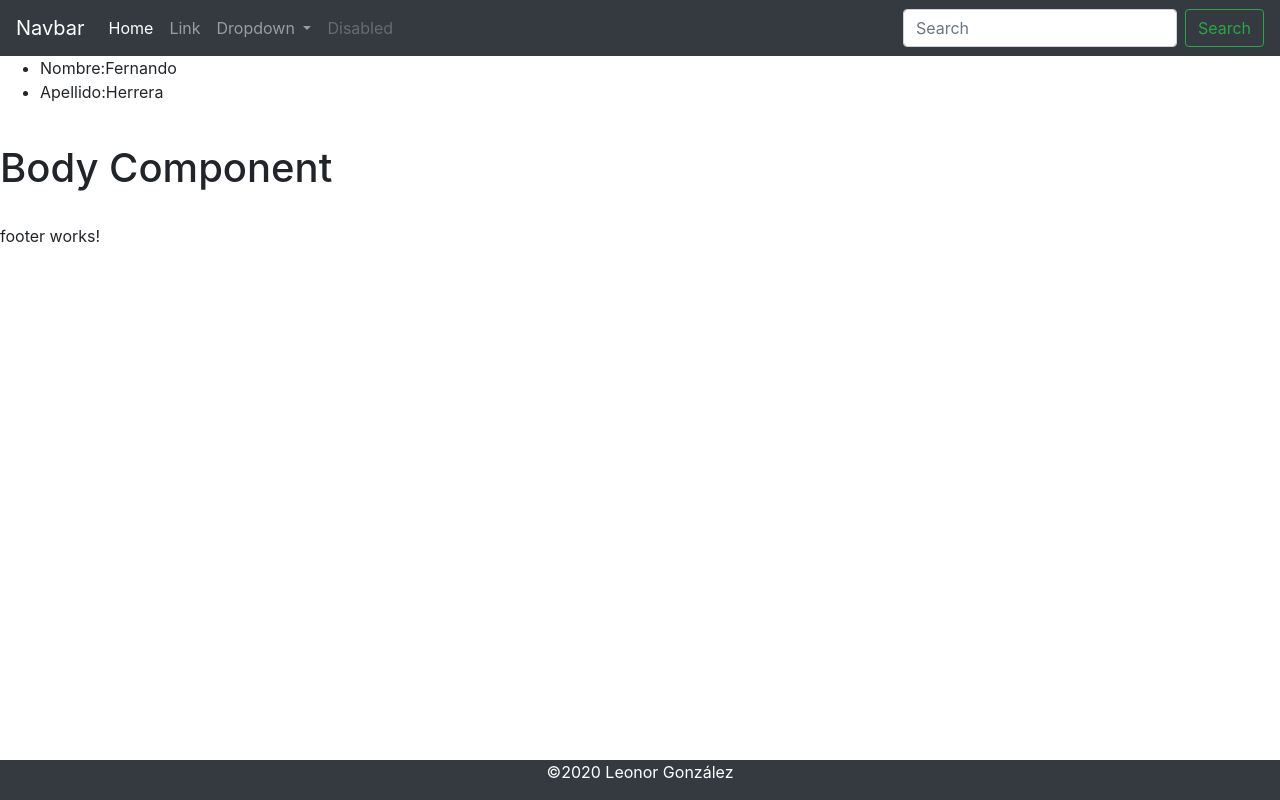
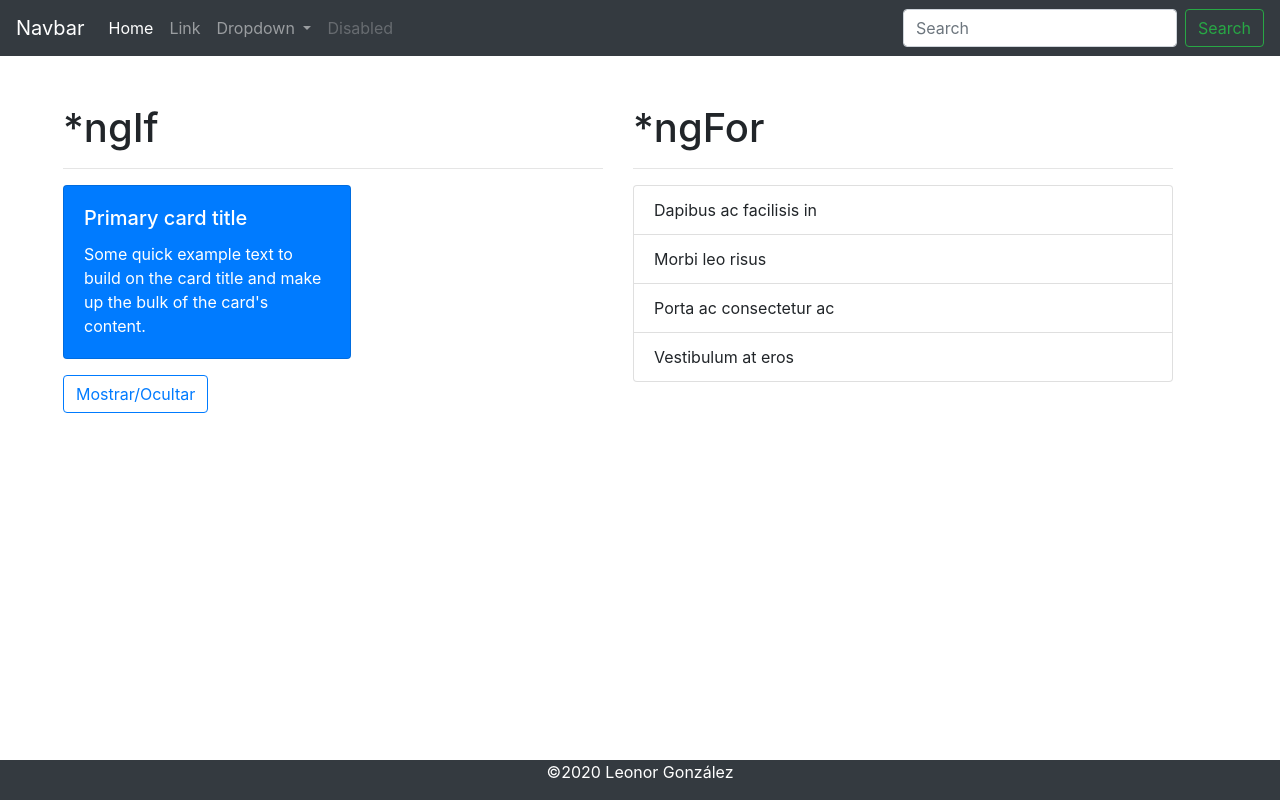
Before and after one commit to Alonsogcl/01-HOLA-MUNDO, an Angular app: page / in a window 1280 px wide. Built offline with nearby package versions, Linux system fonts and the light colour scheme.

Commit message:
diseño de body component utilizando bootstrap

```diff
--- a/src/app/app.component.html
+++ b/src/app/app.component.html
@@ -1,9 +1,13 @@
 <!--<h1>Hola Mundo</h1>-->
 <app-header></app-header>
 
-<ul>
+<!--<ul>
     <li>Nombre:{{nombre}}</li>
     <li>Apellido:{{apellido}}</li>
-</ul>
-<app-body class="container"></app-body>
+    </ul>
+<app-body class="container"></app-body> Para que aparezca centrado el div de *ngIf *ngFor se mete en un div-->
+<div class="container m-5">
+    <app-body></app-body>
+</div>
+
 <app-footer></app-footer>
--- a/src/app/components/body/body.component.html
+++ b/src/app/components/body/body.component.html
@@ -1 +1,30 @@
-<h1>Body Component</h1>
+<!--<h1>Body Component</h1>-->
+
+<div class="row">
+    <div class="col">
+        <h1>*ngIf</h1>
+        <hr />
+        <div class="card text-white bg-primary mb-3" style="max-width: 18rem;">
+            <!--<div class="card-header">Header</div>-->
+            <div class="card-body">
+                <h5 class="card-title">Primary card title</h5>
+                <p class="card-text">
+                    Some quick example text to build on the card title and make up the bulk of the card's content.
+                </p>
+            </div>
+        </div>
+        <button class="btn btn-outline-primary">
+      Mostrar/Ocultar
+    </button>
+    </div>
+    <div class="col">
+        <h1>*ngFor</h1>
+        <hr />
+        <ul class="list-group">
+            <li class="list-group-item">Dapibus ac facilisis in</li>
+            <li class="list-group-item">Morbi leo risus</li>
+            <li class="list-group-item">Porta ac consectetur ac</li>
+            <li class="list-group-item">Vestibulum at eros</li>
+        </ul>
+    </div>
+</div>
--- a/src/app/components/footer/footer.component.html
+++ b/src/app/components/footer/footer.component.html
@@ -1,4 +1,4 @@
-<p>footer works!</p>
+<!--<p>footer works!</p>-->
 <footer class="footer bg-dark text-center">
     <div class="container">
         <p>
```
